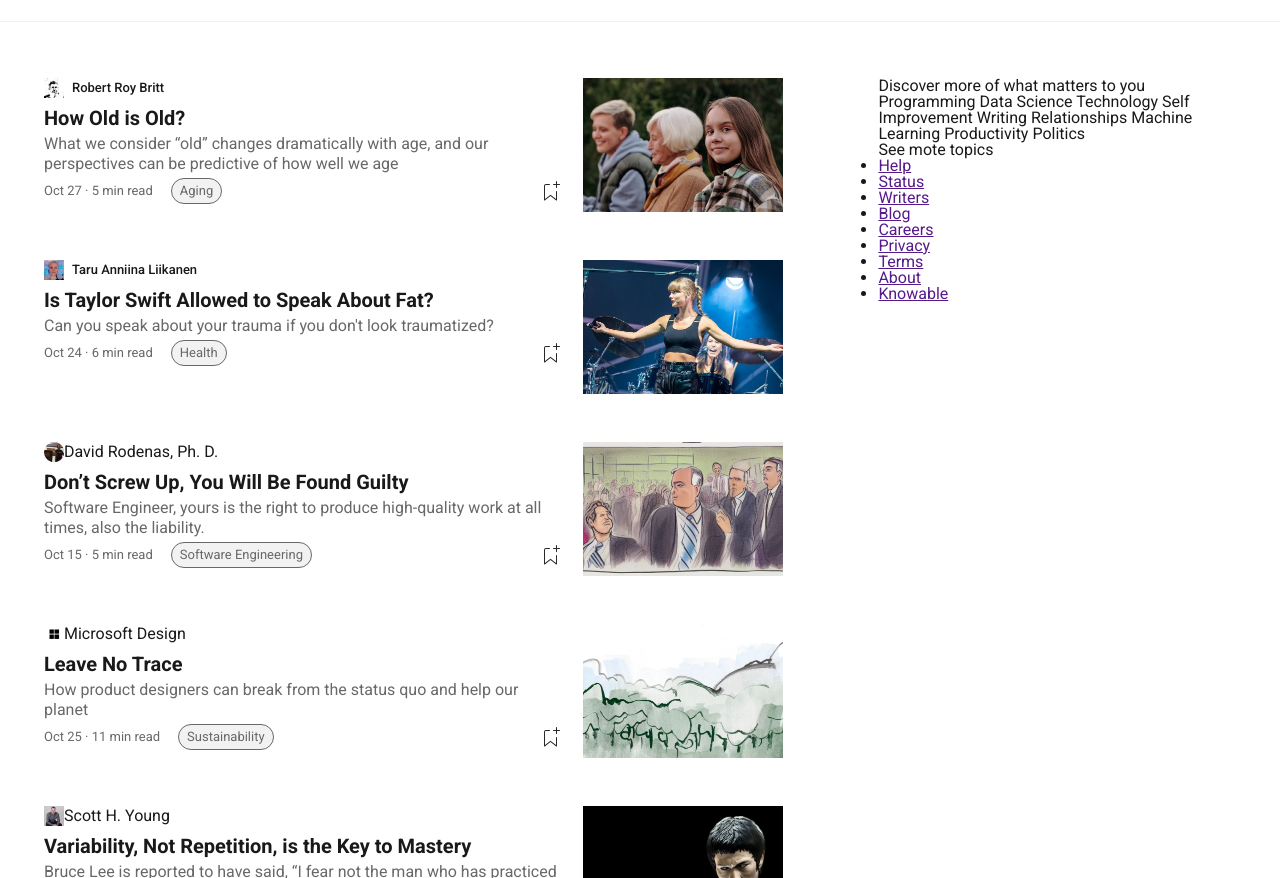
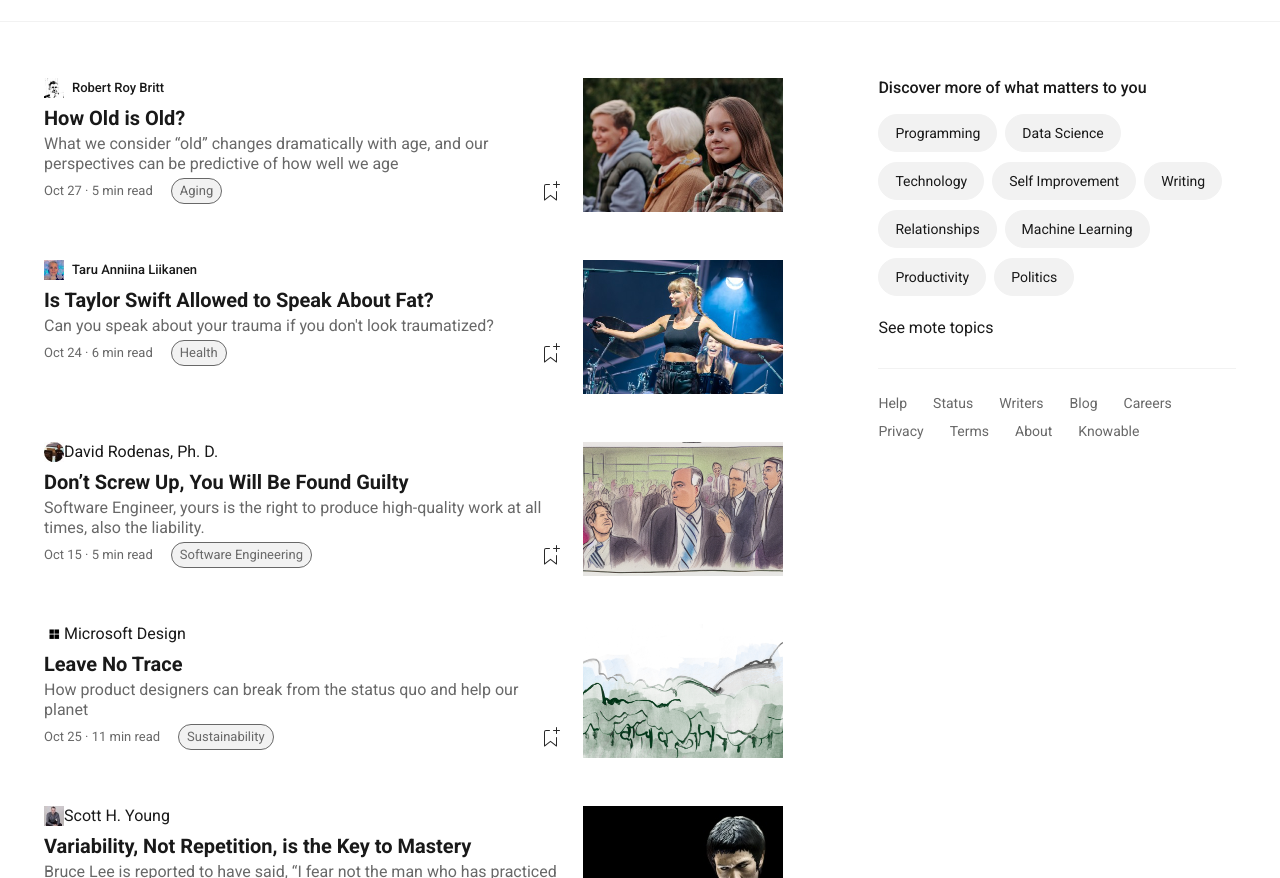
Before and after one commit to mkotcha/U2-W1-P, a plain HTML site: page index.html in a window 1280 px wide. Shown: the part 826-1704 px from the top of the page. Drawn offline with nearby package versions, Linux system fonts and the light colour scheme.

Commit message:
sidebar done

```diff
--- a/assets/css/style.css
+++ b/assets/css/style.css
@@ -11,6 +11,9 @@
   color: #191919;
 }
 
+a {
+  text-decoration: none;
+}
 header {
   background-color: #ffc017;
   position: relative;
@@ -38,7 +41,6 @@
 }
 
 nav a {
-  text-decoration: none;
   color: #191919;
 }
 
@@ -278,3 +280,61 @@
 .article-date svg {
   margin-left: auto;
 }
+
+.sidebar h4 {
+  line-height: 20px;
+  font-weight: 500;
+  letter-spacing: 0;
+  font-size: 16px;
+  padding-bottom: 16px;
+}
+
+.taglist {
+  display: flex;
+  flex-wrap: wrap;
+}
+
+.taglist span {
+  margin-bottom: 10px;
+  margin-right: 8px;
+  padding: 8px 16px;
+  border-radius: 50vh;
+  border: 1px solid #f2f2f2;
+  background-color: #f2f2f2;
+  font-size: 14px;
+  line-height: 20px;
+}
+
+.sidebar h5 {
+  margin-top: 14px;
+}
+
+.sidebar h5 a {
+  color: #1a8917;
+  line-height: 20px;
+  font-size: 16px;
+}
+
+.sidebar h5 a:hover {
+  color: #191919;
+}
+.sidebar ul {
+  margin-top: 32px;
+  padding: 24px 0;
+  list-style-type: none;
+  display: flex;
+  flex-wrap: wrap;
+  border-top: 1px solid #f2f2f2;
+}
+
+.sidebar li {
+  display: block;
+  margin-right: 26px;
+  margin-bottom: 8px;
+}
+
+.sidebar ul a {
+  color: #686868;
+  line-height: 20px;
+  font-size: 14px;
+}
```
